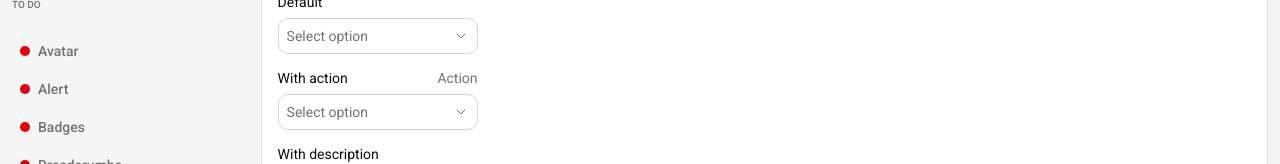
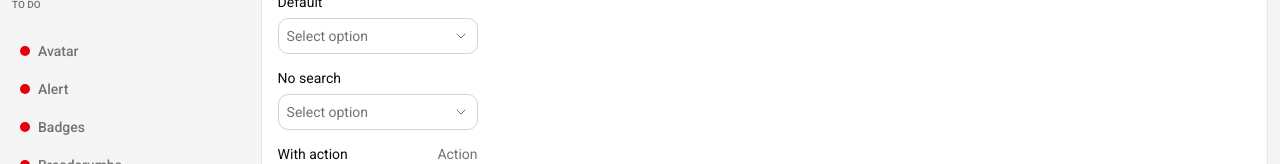
Before and after one commit to a169n/mui-custom-theme, a React (Vite) app: page /select in a window 1280 px wide. Shown: the part 636-800 px from the top of the page. Built offline with nearby package versions, Linux system fonts and the light colour scheme.

Commit message:
Add search functionality toggle to CustomSelect component; update SelectPage to demonstrate search-enabled and disabled variants.

```diff
--- a/src/components/CustomSelect.tsx
+++ b/src/components/CustomSelect.tsx
@@ -51,6 +51,7 @@ export interface CustomSelectProps {
   fullWidth?: boolean;
   showAllSelected?: boolean;
   forceFocus?: boolean;
+  search?: boolean;
 }
 
 const renderCaption = (value: ReactNode, color: string) => {
@@ -110,6 +111,7 @@ export const CustomSelect = forwardRef<HTMLButtonElement, CustomSelectProps>(
       fullWidth,
       showAllSelected = false,
       forceFocus = false,
+      search = true,
     },
     ref
   ) => {
@@ -252,14 +254,14 @@ export const CustomSelect = forwardRef<HTMLButtonElement, CustomSelectProps>(
     };
 
     const filteredOptions = useMemo(() => {
-      if (!searchTerm) {
+      if (!search || !searchTerm) {
         return options;
       }
 
       const lowerSearch = searchTerm.toLowerCase();
 
       return options.filter((option) => option.label.toLowerCase().includes(lowerSearch));
-    }, [options, searchTerm]);
+    }, [options, searchTerm, search]);
 
     const isFilled = multiple ? selectedOptions.length > 0 : Boolean(selectedOptions[0]?.value);
 
@@ -376,7 +378,7 @@ export const CustomSelect = forwardRef<HTMLButtonElement, CustomSelectProps>(
             position: 'relative',
             transition: 'border-color 0.2s ease, box-shadow 0.2s ease',
             cursor: disabled ? 'not-allowed' : 'pointer',
-            boxShadow: isFocused ? `0 0 0 4px ${focusShadow}` : 'none',
+            boxShadow: isFocused ? `0 0 0 3px ${focusShadow}` : 'none',
             '&:hover': {
               borderColor: error ? modeTokens.border.negative : modeTokens.border.brand,
             },
@@ -432,6 +434,8 @@ export const CustomSelect = forwardRef<HTMLButtonElement, CustomSelectProps>(
             },
           }}
         >
+          {search ? (
+            <>
               <Box
                 sx={{
                   display: 'flex',
@@ -479,6 +483,8 @@ export const CustomSelect = forwardRef<HTMLButtonElement, CustomSelectProps>(
                   my: 0,
                 }}
               />
+            </>
+          ) : null}
 
           <Box
             id={listboxId}
--- a/src/pages/components/SelectPage.tsx
+++ b/src/pages/components/SelectPage.tsx
@@ -53,6 +53,12 @@ export const SelectPage = () => (
     <Stack spacing={4}>
       <CustomSelect label="Default" placeholder="Select option" options={selectOptions} />
       <CustomSelect
+        label="No search"
+        placeholder="Select option"
+        options={selectOptions}
+        search={false}
+      />
+      <CustomSelect
         label="With action"
         actionText="Action"
         placeholder="Select option"
```
Lines whose indentation alone changed are shown as unchanged.
